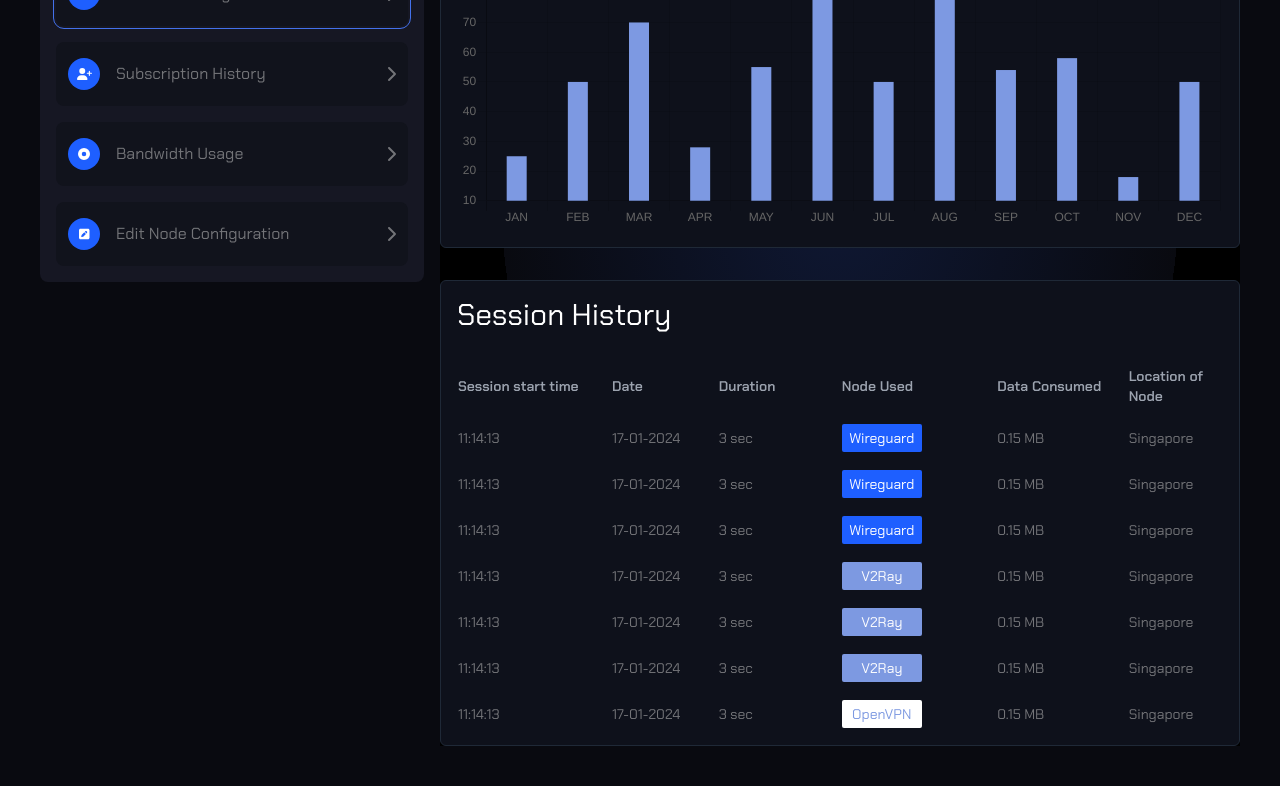
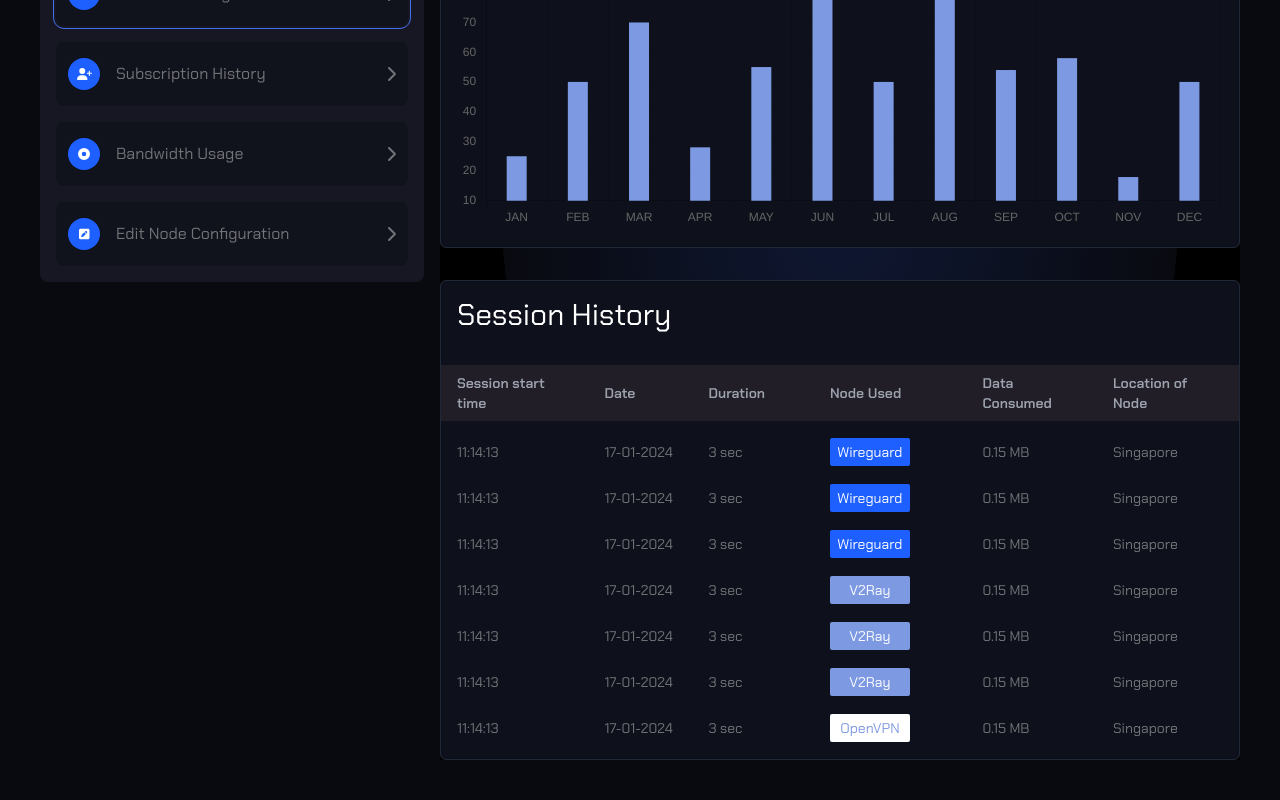
Before and after one commit to geekysam7/sentinel, a Next.js app: page / in a window 1280 px wide. Shown: the part 512-1312 px from the top of the page. Built offline with nearby package versions, Linux system fonts and the light colour scheme.

Commit message:
enhance table styles

```diff
--- a/components/instance/SessionTable.tsx
+++ b/components/instance/SessionTable.tsx
@@ -51,7 +51,7 @@ const columns = [
   }),
   columnHelper.accessor("location", {
     cell: (info) => info.getValue(),
-    size: 150,
+    size: 250,
   }),
 ];
 
@@ -80,15 +80,15 @@ const SessionTable = ({ data }: { data: TTSessionHistory }) => {
         <h2 className="text-3xl">Session History</h2>
       </div>
       <div className="w-full min-w-[700px] overflow-x-auto">
-        <table className="border-separate border-spacing-4 w-full">
-          <thead>
+        <table className="border-separate border-spacing-y-4 w-full">
+          <thead className="bg-bgCardTertiary">
             {table.getHeaderGroups().map((headerGroup) => (
-              <tr key={headerGroup.id}>
+              <tr key={headerGroup.id} className="px-4">
                 {headerGroup.headers.map((header) => (
                   <th
                     key={header.id}
                     align="left"
-                    className="text-gray-400 font-semibold text-sm"
+                    className="text-gray-400 font-semibold text-sm p-4 py-2"
                     style={{ position: "relative", width: header.getSize() }}
                   >
                     {header.isPlaceholder
@@ -105,7 +105,7 @@ const SessionTable = ({ data }: { data: TTSessionHistory }) => {
                 {row.getVisibleCells().map((cell) => (
                   <td
                     key={cell.id}
-                    className={`text-sm text-textSecondary`}
+                    className={`text-sm text-textSecondary px-4`}
                     style={{ width: cell.column.getSize() }}
                   >
                     {flexRender(cell.column.columnDef.cell, cell.getContext())}
```
